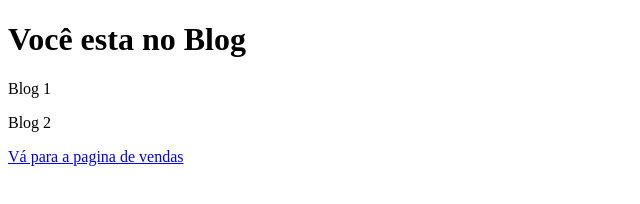
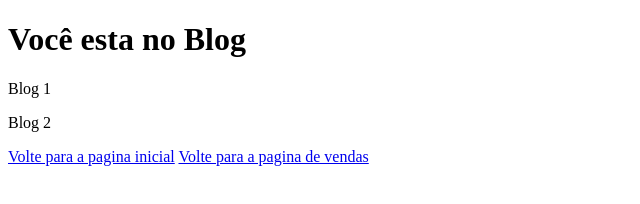
Before and after one commit to Wsanbey/Aula-Udemy-Github, a plain HTML site: page blog.html in a window 1280 px wide. Shown: the whole page, without its empty margins (0-640 px from the left). Drawn offline with Linux system fonts and the light colour scheme.

Commit message:
Adicionando link para voltar para vendas e pagina inicial

```diff
--- a/blog.html
+++ b/blog.html
@@ -1,15 +1,19 @@
 <!DOCTYPE html>
 <html lang="pt-BR">
+
 <head>
     <meta charset="UTF-8">
     <meta http-equiv="X-UA-Compatible" content="IE=edge">
     <meta name="viewport" content="width=device-width, initial-scale=1.0">
     <title>Página de vendas</title>
 </head>
+
 <body>
     <h1>Você esta no Blog</h1>
     <p>Blog 1</p>
     <p>Blog 2</p>
-    <a href="index.html">Vá para a pagina de vendas</a>
+    <a href="index.html">Volte para a pagina inicial</a>
+    <a href="vendas.html">Volte para a pagina de vendas</a>
 </body>
+
 </html>
```
